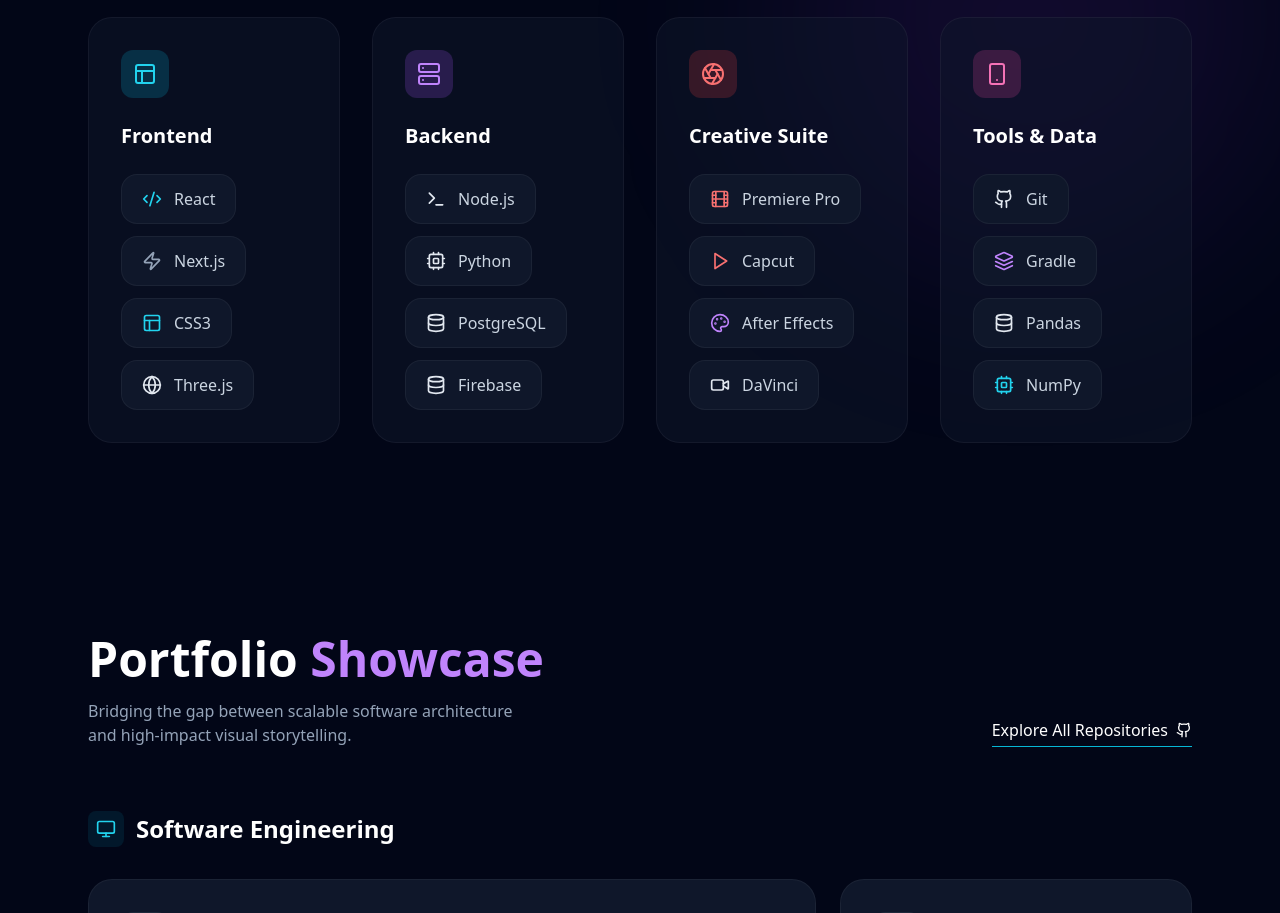
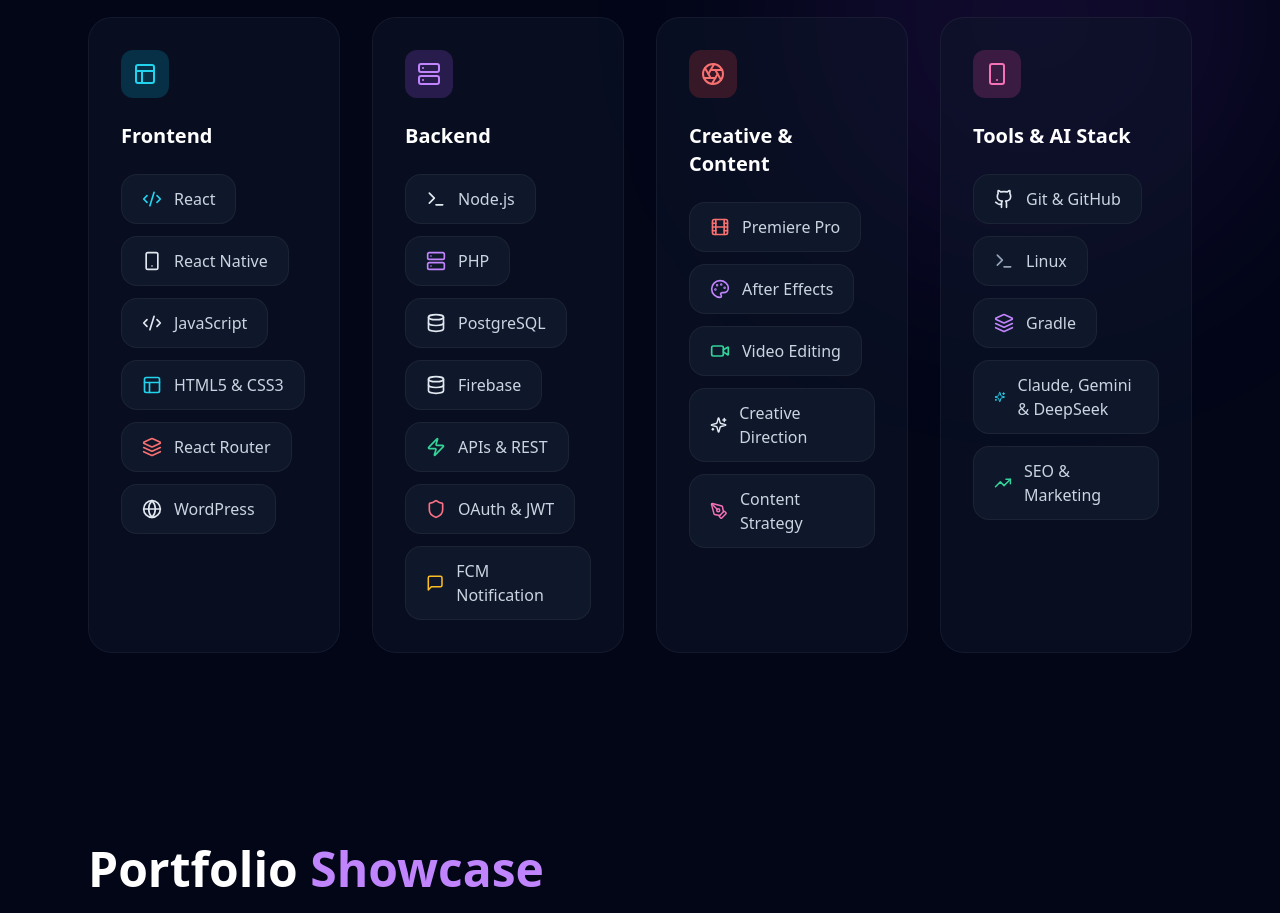
Before and after one commit to mishra-aashu/Aashu-s-portfolio, a React (Vite) app: page / in a window 1280 px wide. Shown: the part 2280-3193 px from the top of the page. Built offline with nearby package versions, Linux system fonts and the light colour scheme.

Commit message:
feat: update and expand technical skill sets across frontend, backend, creative, and tool categories

```diff
--- a/src/App.jsx
+++ b/src/App.jsx
@@ -40,7 +40,11 @@
   Volume2,
   VolumeX,
   User,
-  MessageSquare
+  MessageSquare,
+  Shield,
+  Key,
+  TrendingUp,
+  PenTool
 } from 'lucide-react';
 import ArchitectureMap from './ArchitectureMap';
 
@@ -810,9 +814,11 @@
             <h3 className="text-xl font-bold text-slate-900 dark:text-white mb-6">Frontend</h3>
             <div className="flex flex-wrap gap-3">
               <SkillPill icon={Code2} name="React" color="cyan" />
-              <SkillPill icon={Zap} name="Next.js" color="slate" />
-              <SkillPill icon={Layout} name="CSS3" color="cyan" />
-              <SkillPill icon={Globe} name="Three.js" color="yellow" />
+              <SkillPill icon={Smartphone} name="React Native" color="blue" />
+              <SkillPill icon={Code2} name="JavaScript" color="yellow" />
+              <SkillPill icon={Layout} name="HTML5 & CSS3" color="cyan" />
+              <SkillPill icon={Layers} name="React Router" color="red" />
+              <SkillPill icon={Globe} name="WordPress" color="blue" />
             </div>
           </div>
 
@@ -824,9 +830,12 @@
             <h3 className="text-xl font-bold text-slate-900 dark:text-white mb-6">Backend</h3>
             <div className="flex flex-wrap gap-3">
               <SkillPill icon={Terminal} name="Node.js" color="green" />
-              <SkillPill icon={Cpu} name="Python" color="blue" />
+              <SkillPill icon={Server} name="PHP" color="purple" />
               <SkillPill icon={Database} name="PostgreSQL" color="blue" />
               <SkillPill icon={Database} name="Firebase" color="yellow" />
+              <SkillPill icon={Zap} name="APIs & REST" color="emerald" />
+              <SkillPill icon={Shield} name="OAuth & JWT" color="rose" />
+              <SkillPill icon={MessageSquare} name="FCM Notification" color="amber" />
             </div>
           </div>
 
@@ -835,26 +844,28 @@
             <div className="w-12 h-12 rounded-xl bg-red-500/10 dark:bg-red-500/20 flex items-center justify-center text-red-600 dark:text-red-400 mb-6">
               <Aperture size={24} />
             </div>
-            <h3 className="text-xl font-bold text-slate-900 dark:text-white mb-6">Creative Suite</h3>
+            <h3 className="text-xl font-bold text-slate-900 dark:text-white mb-6">Creative & Content</h3>
             <div className="flex flex-wrap gap-3">
               <SkillPill icon={Film} name="Premiere Pro" color="red" />
-              <SkillPill icon={Play} name="Capcut" color="red" />
               <SkillPill icon={Palette} name="After Effects" color="purple" />
-              <SkillPill icon={Video} name="DaVinci" color="blue" />
-            </div>
-          </div>
-
-           {/* Tools */}
+              <SkillPill icon={Video} name="Video Editing" color="emerald" />
+              <SkillPill icon={Sparkles} name="Creative Direction" color="yellow" />
+              <SkillPill icon={PenTool} name="Content Strategy" color="pink" />
+            </div>
+          </div>
+
+           {/* Tools & AI */}
            <div className="p-8 rounded-3xl bg-white dark:bg-slate-900/50 border border-slate-200 dark:border-white/5 hover:border-pink-500/20 transition-all hover:transform hover:-translate-y-1 shadow-sm dark:shadow-none">
             <div className="w-12 h-12 rounded-xl bg-pink-500/10 dark:bg-pink-500/20 flex items-center justify-center text-pink-600 dark:text-pink-400 mb-6">
               <Smartphone size={24} />
             </div>
-            <h3 className="text-xl font-bold text-slate-900 dark:text-white mb-6">Tools & Data</h3>
+            <h3 className="text-xl font-bold text-slate-900 dark:text-white mb-6">Tools & AI Stack</h3>
             <div className="flex flex-wrap gap-3">
-              <SkillPill icon={Github} name="Git" color="orange" />
+              <SkillPill icon={Github} name="Git & GitHub" color="orange" />
+              <SkillPill icon={Terminal} name="Linux" color="slate" />
               <SkillPill icon={Layers} name="Gradle" color="purple" />
-              <SkillPill icon={Database} name="Pandas" color="blue" />
-              <SkillPill icon={Cpu} name="NumPy" color="cyan" />
+              <SkillPill icon={Sparkles} name="Claude, Gemini & DeepSeek" color="cyan" />
+              <SkillPill icon={TrendingUp} name="SEO & Marketing" color="emerald" />
             </div>
           </div>
         </div>
```
